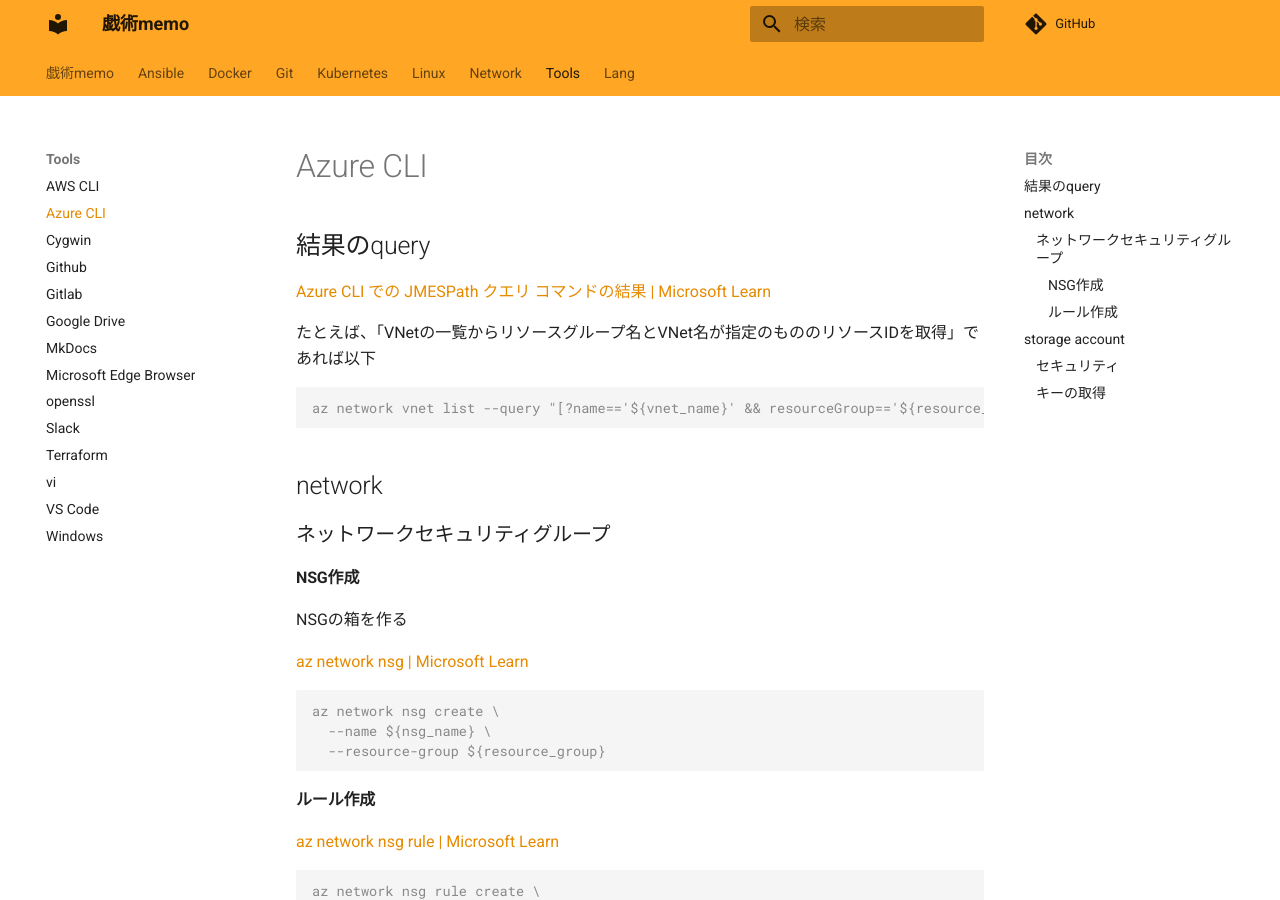
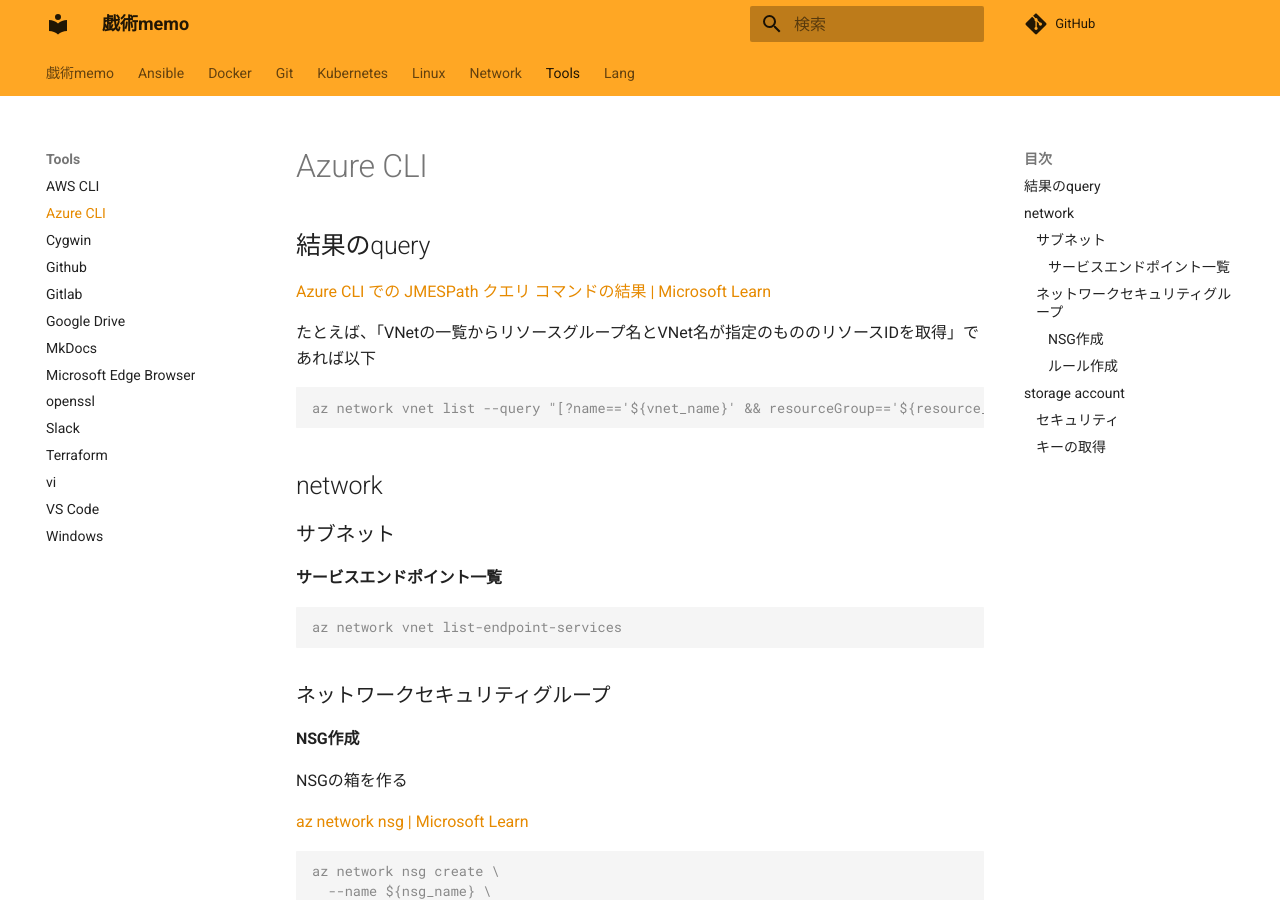
Before and after one commit to zaki-lknr/docs, an MkDocs documentation site: the page built from docs/Tools/az.md, in a window 1280 px wide and 900 px high. Built offline with MkDocs 1.6.1 and Material for MkDocs 9.7.7, drawn with Linux system fonts in a browser that asks for light colours; comment, search, counter and statistics services are not loaded.

Commit message:
add: tools/az: サービスエンドポイント一覧

````diff
--- a/docs/Tools/az.md
+++ b/docs/Tools/az.md
@@ -11,6 +11,14 @@ az network vnet list --query "[?name=='${vnet_name}' && resourceGroup=='${resour
 ```
 
 ## network
+
+### サブネット
+
+#### サービスエンドポイント一覧
+
+```console
+az network vnet list-endpoint-services
+```
 
 ### ネットワークセキュリティグループ
 
````
